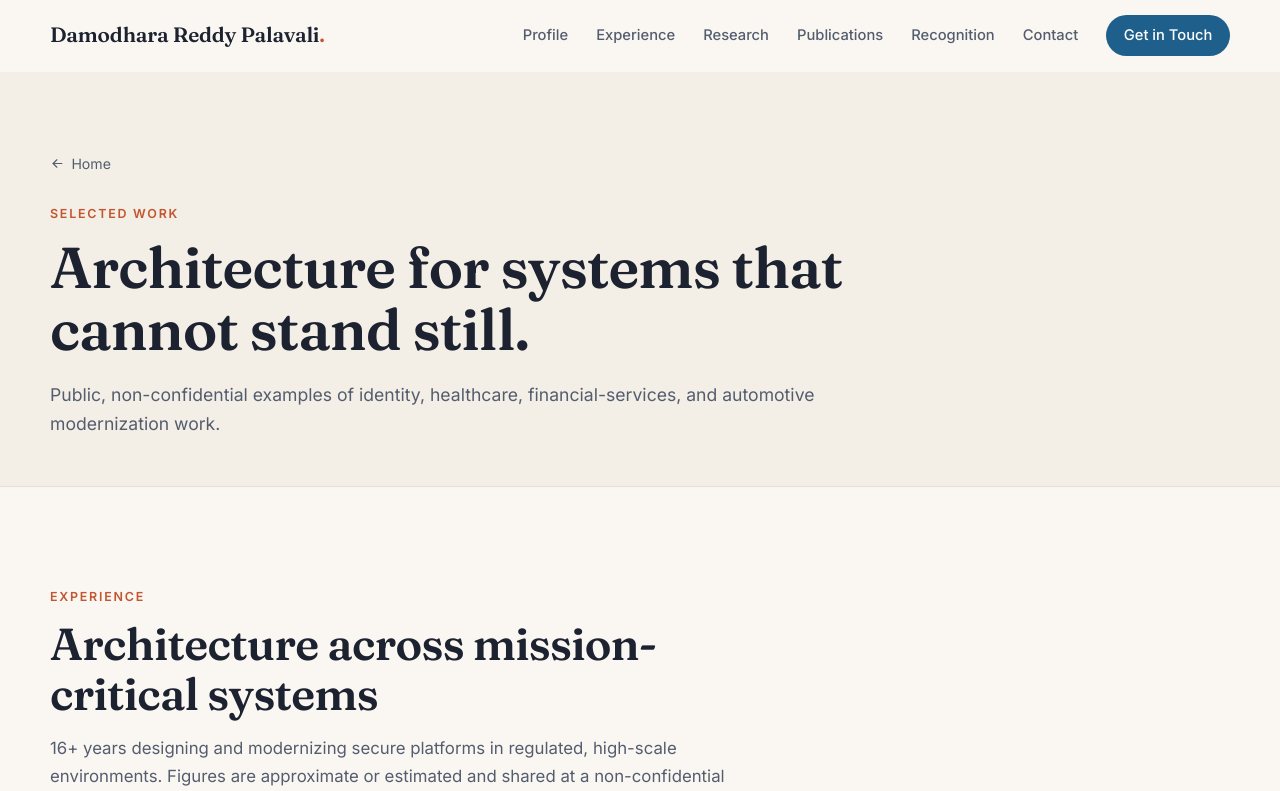
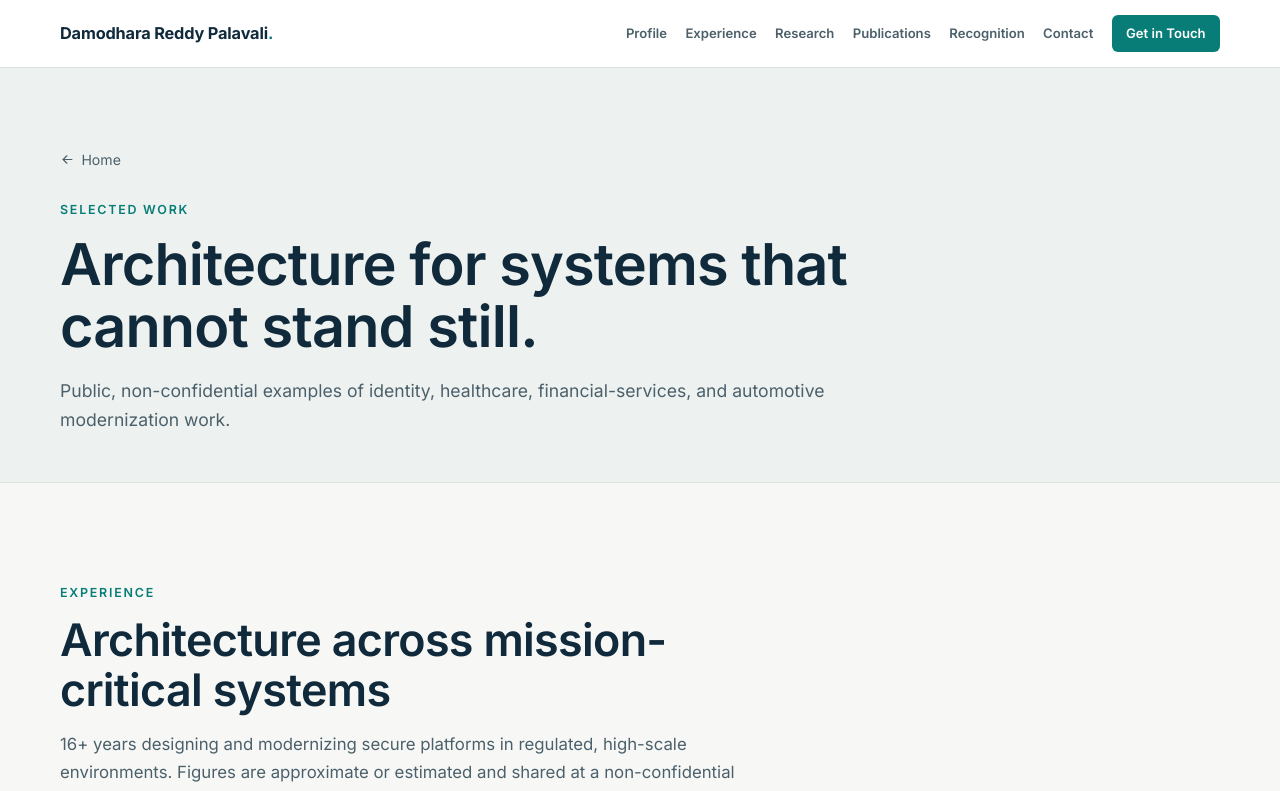
Before and after one commit to pdreddy/drp-portfolio, a React (Vite) app: page /work in a window 1280 px wide. Shown: the top 791 px of the page. Built offline with nearby package versions, Linux system fonts and the light colour scheme.

Commit message:
Polish portfolio with executive visual system

```diff
--- a/src/components/Hero.jsx
+++ b/src/components/Hero.jsx
@@ -49,7 +49,7 @@ export default function Hero() {
       <section id="top" className="portfolio-hero" aria-labelledby="hero-title">
         <div className="shell portfolio-hero__grid">
           <div>
-            <p className="eyebrow">{profile.name}</p>
+            <p className="hero-name">{profile.name}</p>
             <p className="professional-title">Zero Trust &amp; Identity Security Specialist</p>
             <h1 id="hero-title">Enterprise identity security, secure modernization, and applied AI</h1>
             <p className="hero-summary">I am a technology leader and researcher with 15+ years of experience building and modernizing enterprise systems across federal government, healthcare, financial services, and automotive technology. My work focuses on identity security, Zero Trust, secure system modernization, and applied AI.</p>
@@ -60,7 +60,7 @@ export default function Hero() {
         <div className="shell credibility" aria-label="Professional credibility">
           <a href="#publications"><strong>{researchStats.published}</strong><span>published papers with public records</span></a>
           <ExternalLink href={dzoneProfile.profile} className="credibility__item"><strong>{dzoneProfile.articles}</strong><span>DZone articles · {dzoneProfile.pageviews} recorded pageviews</span></ExternalLink>
-          <ExternalLink href={profileLinks.ieee} className="credibility__item"><strong>IEEE</strong><span>Senior Member · author profile</span></ExternalLink>
+          <ExternalLink href={profileLinks.ieee} className="credibility__item"><strong>IEEE</strong><span>Senior Member in site records · author profile</span></ExternalLink>
         </div>
       </section>
 
@@ -92,7 +92,7 @@ export default function Hero() {
 
       <section id="recognition" className="compact-section"><div className="shell">
         <SectionHeading eyebrow="Recognition & service" title="Professional membership and contribution" description="Categories are kept separate so memberships are not confused with awards or completed service." />
-        <div className="recognition-grid"><article><p className="card-kicker">Professional memberships</p><ul>{memberships.map(item => <li key={item.name}><strong>{item.name}</strong><span>{item.tier}</span></li>)}</ul></article><article><p className="card-kicker">Public profiles</p><ul>{socialLinks.filter(([label]) => label !== 'Email').map(([label, href]) => <li key={label}><ExternalLink href={href}>{label}</ExternalLink></li>)}</ul></article><article><p className="card-kicker">Review &amp; speaking</p><p>Peer review, judging, and speaking activities remain on the detailed service page and are explicitly marked when evidence is pending.</p><Link className="arrow-link" to="/speaking">Review service records <Icon name="arrow" size={14} /></Link></article></div>
+        <div className="recognition-grid"><article><p className="card-kicker">Memberships in site records</p><ul>{memberships.map(item => <li key={item.name}><strong>{item.name}</strong><span>{item.tier}</span></li>)}</ul></article><article><p className="card-kicker">Public profiles</p><ul>{socialLinks.filter(([label]) => label !== 'Email').map(([label, href]) => <li key={label}><ExternalLink href={href}>{label}</ExternalLink></li>)}</ul></article><article><p className="card-kicker">Review &amp; speaking</p><p>Peer review, judging, and speaking activities remain on the detailed service page and are explicitly marked when evidence is pending.</p><Link className="arrow-link" to="/speaking">Review service records <Icon name="arrow" size={14} /></Link></article></div>
       </div></section>
 
       <section id="contact" className="compact-section contact-section"><div className="shell contact-layout"><div><p className="eyebrow">Contact</p><h2>Let’s discuss a useful collaboration.</h2><p>For speaking, research, or professional collaboration, feel free to reach out.</p></div><div className="contact-links"><a className="button button--primary" href={profileLinks.email}><Icon name="mail" /> Email me</a><ExternalLink href={profileLinks.linkedin} className="button button--ghost">LinkedIn</ExternalLink><ExternalLink href={profileLinks.ieee} className="button button--ghost">IEEE profile</ExternalLink></div></div></section>
--- a/src/index.css
+++ b/src/index.css
@@ -1,49 +1,27 @@
 :root {
   color-scheme: light;
-  --bg: #faf7f2;
-  --bg-alt: #f3eee6;
+  --bg: #f7f8f6;
+  --bg-alt: #edf2f0;
   --surface: #ffffff;
-  --surface-2: #f7f3ec;
-  --line: #e6dfd3;
-  --line-strong: #d4cab9;
-  --text: #1c2230;
-  --muted: #545d6e;
-  --faint: #7a8293;
-  --accent: #1f5f8b;
-  --accent-2: #c2562f;
-  --accent-3: #2f7d5b;
-  --accent-soft: rgba(31, 95, 139, .08);
+  --surface-2: #f2f5f4;
+  --line: #dce4e1;
+  --line-strong: #bccbc7;
+  --text: #102a3c;
+  --muted: #4c606b;
+  --faint: #6b7d85;
+  --accent: #087d77;
+  --accent-2: #087d77;
+  --accent-3: #087d77;
+  --accent-soft: rgba(8, 125, 119, .09);
   --on-accent: #ffffff;
   --gradient: linear-gradient(120deg, var(--accent) 0%, var(--accent-2) 100%);
-  --display: 'Fraunces', Georgia, 'Times New Roman', serif;
+  --display: 'Inter', system-ui, -apple-system, sans-serif;
   --body: 'Inter', system-ui, -apple-system, sans-serif;
   --mono: 'JetBrains Mono', ui-monospace, SFMono-Regular, Menlo, monospace;
-  --radius: 14px;
-  --nav-h: 72px;
-  --nav-bg: rgba(250, 247, 242, .9);
-  --shadow: 0 18px 40px -24px rgba(28, 34, 48, .25);
-}
-
-@media (prefers-color-scheme: dark) {
-  :root {
-    color-scheme: dark;
-    --bg: #12151c;
-    --bg-alt: #171b24;
-    --surface: #1c212c;
-    --surface-2: #222835;
-    --line: #2b3240;
-    --line-strong: #3a4354;
-    --text: #ece8e1;
-    --muted: #b0b6c2;
-    --faint: #8a91a0;
-    --accent: #7cb7e0;
-    --accent-2: #f0936b;
-    --accent-3: #6cc59c;
-    --accent-soft: rgba(124, 183, 224, .1);
-    --on-accent: #10141b;
-    --nav-bg: rgba(18, 21, 28, .9);
-    --shadow: 0 18px 40px -24px rgba(0, 0, 0, .6);
-  }
+  --radius: 10px;
+  --nav-h: 68px;
+  --nav-bg: rgba(255, 255, 255, .96);
+  --shadow: 0 14px 34px -24px rgba(16, 42, 60, .35);
 }
 
 * { box-sizing: border-box; }
@@ -53,10 +31,10 @@ body { margin: 0; background: var(--bg); color: var(--text); font: 400 16px/1.65
 a { color: inherit; }
 button { font: inherit; }
 h1, h2, h3 { font-family: var(--display); font-weight: 600; letter-spacing: -.015em; }
-.shell { width: min(1180px, calc(100% - 32px)); margin-inline: auto; }
+.shell { width: min(1160px, calc(100% - 40px)); margin-inline: auto; }
 .mono { font-family: var(--mono); }
 .accent { color: var(--accent); }
-.gradient-text { color: var(--accent-2); font-style: italic; }
+.gradient-text { color: var(--accent); }
 
 .skip-link { position: fixed; z-index: 200; top: -60px; left: 16px; padding: .65rem 1rem; background: var(--accent); color: var(--on-accent); border-radius: 8px; }
 .skip-link:focus { top: 12px; }
@@ -74,10 +52,10 @@ h1, h2, h3 { font-family: var(--display); font-weight: 600; letter-spacing: -.01
 .eyebrow span { color: var(--faint); }
 
 /* ---------- Buttons & links ---------- */
-.button { display: inline-flex; min-height: 48px; align-items: center; justify-content: center; gap: .55rem; padding: .75rem 1.4rem; border: 1px solid transparent; border-radius: 999px; font-size: .92rem; font-weight: 600; text-decoration: none; transition: transform .2s, box-shadow .2s, border-color .2s, background .2s; }
+.button { display: inline-flex; min-height: 44px; align-items: center; justify-content: center; gap: .55rem; padding: .65rem 1.2rem; border: 1px solid transparent; border-radius: 6px; font-size: .88rem; font-weight: 700; text-decoration: none; transition: transform .2s, box-shadow .2s, border-color .2s, background .2s; }
 .button:hover { transform: translateY(-2px); }
 .button--primary { background: var(--accent); color: var(--on-accent); box-shadow: var(--shadow); }
-.button--primary:hover { background: var(--accent-2); }
+.button--primary:hover { background: #056963; }
 .button--ghost { border-color: var(--line-strong); color: var(--text); background: var(--surface); }
 .button--ghost:hover { border-color: var(--accent); color: var(--accent); }
 .arrow-link { display: inline-flex; align-items: center; gap: .4rem; color: var(--accent); font-size: .9rem; font-weight: 600; text-decoration: none; }
@@ -85,16 +63,17 @@ h1, h2, h3 { font-family: var(--display); font-weight: 600; letter-spacing: -.01
 .arrow-link:hover svg { transform: translateX(3px); }
 
 /* ---------- Nav ---------- */
-.site-nav { position: sticky; top: 0; z-index: 100; height: var(--nav-h); border-bottom: 1px solid transparent; transition: background .25s, border-color .25s; }
+.site-nav { position: sticky; top: 0; z-index: 100; height: var(--nav-h); border-bottom: 1px solid var(--line); background: var(--nav-bg); backdrop-filter: blur(14px); transition: box-shadow .2s; }
 .site-nav--compact { background: var(--nav-bg); border-color: var(--line); backdrop-filter: blur(14px); -webkit-backdrop-filter: blur(14px); }
+.site-nav--compact { box-shadow: 0 8px 24px -24px #102a3c; }
 .nav-inner { display: flex; height: 100%; align-items: center; justify-content: space-between; }
-.brand { display: inline-flex; align-items: baseline; font: 600 1.3rem/1 var(--display); letter-spacing: -.01em; text-decoration: none; }
+.brand { display: inline-flex; align-items: baseline; font: 700 1.02rem/1 var(--display); letter-spacing: -.01em; text-decoration: none; }
 .brand-dot { color: var(--accent-2); }
-.nav-links { display: flex; align-items: center; gap: 1.75rem; }
-.nav-links a { color: var(--muted); font-size: .92rem; font-weight: 500; text-decoration: none; transition: color .2s; }
+.nav-links { display: flex; align-items: center; gap: 1.15rem; }
+.nav-links a { color: var(--muted); font-size: .82rem; font-weight: 600; text-decoration: none; transition: color .2s; }
 .nav-links a:hover, .nav-links a.is-active { color: var(--text); }
 .nav-links a.is-active:not(.nav-cta) { box-shadow: inset 0 -2px 0 var(--accent-2); }
-.nav-links .nav-cta { display: inline-flex; align-items: center; gap: .4rem; padding: .55rem 1.1rem; border-radius: 999px; background: var(--accent); color: var(--on-accent); }
+.nav-links .nav-cta { display: inline-flex; align-items: center; gap: .4rem; padding: .5rem .9rem; border-radius: 6px; background: var(--accent); color: var(--on-accent); }
 .nav-links .nav-cta:hover { background: var(--accent-2); color: var(--on-accent); }
 .menu-button { display: none; width: 44px; height: 44px; align-items: center; justify-content: center; border: 1px solid var(--line); border-radius: 10px; background: var(--surface); color: var(--text); cursor: pointer; }
 
@@ -227,22 +206,23 @@ h1, h2, h3 { font-family: var(--display); font-weight: 600; letter-spacing: -.01
 
 /* ---------- Evidence-led homepage ---------- */
 .brand-short { display: none; }
-.compact-section { padding: clamp(3rem, 6vw, 4.5rem) 0; }
+.compact-section { padding: clamp(2.75rem, 5vw, 4rem) 0; }
 .compact-section .section-heading { margin-bottom: 1.75rem; }
-.portfolio-hero { padding: clamp(2.2rem, 5vw, 4rem) 0 0; }
-.portfolio-hero__grid { display: grid; grid-template-columns: minmax(0, 1fr) 245px; gap: clamp(2rem, 5vw, 4.5rem); align-items: center; }
-.professional-title { margin: 0 0 .65rem; color: var(--accent); font-weight: 700; }
-.portfolio-hero h1 { max-width: 820px; margin: 0; font-size: clamp(2.25rem, 5vw, 4rem); line-height: 1.04; }
+.portfolio-hero { padding: clamp(2rem, 4vw, 3.25rem) 0 0; background: #fff; }
+.portfolio-hero__grid { display: grid; grid-template-columns: minmax(0, 1fr) 230px; gap: clamp(2rem, 5vw, 4.25rem); align-items: center; }
+.hero-name { margin: 0 0 .3rem; color: var(--text); font-size: clamp(1.2rem, 2vw, 1.5rem); font-weight: 700; letter-spacing: -.02em; }
+.professional-title { margin: 0 0 .65rem; color: var(--accent); font-size: .9rem; font-weight: 700; letter-spacing: .02em; }
+.portfolio-hero h1 { max-width: 800px; margin: 0; font-size: clamp(2rem, 4.4vw, 3.45rem); font-weight: 700; line-height: 1.07; letter-spacing: -.04em; }
 .portfolio-hero .hero-summary { max-width: 790px; margin-top: 1rem; }
 .portfolio-hero .hero-actions { margin-top: 1.4rem; }
 .profile-photo { margin: 0; }
-.profile-photo__frame { overflow: hidden; aspect-ratio: 4 / 5; border: 1px solid var(--line-strong); border-radius: 12px; background: var(--surface); box-shadow: var(--shadow); }
+.profile-photo__frame { overflow: hidden; aspect-ratio: 4 / 5; border: 1px solid var(--line-strong); border-radius: 8px; background: var(--surface); box-shadow: 12px 12px 0 #d8e8e4; }
 .profile-photo__frame img { width: 100%; height: 100%; object-fit: cover; }
-.profile-photo__placeholder { display: grid; height: 100%; place-content: center; gap: .7rem; padding: 1rem; background: #e8eeec; color: #18384a; text-align: center; }
+.profile-photo__placeholder { display: grid; height: 100%; place-content: center; gap: .7rem; padding: 1rem; background: #edf3f1; color: #18384a; text-align: center; }
 .profile-photo__placeholder span { font: 600 3.4rem/1 var(--display); }
 .profile-photo__placeholder small { font-size: .72rem; font-weight: 600; letter-spacing: .06em; text-transform: uppercase; }
-.credibility { display: grid; grid-template-columns: repeat(3, 1fr); margin-top: 2.5rem; border-block: 1px solid var(--line); }
-.credibility > a { display: grid; grid-template-columns: auto 1fr; gap: .75rem; align-items: center; min-height: 74px; padding: .8rem 1.25rem; color: var(--muted); text-decoration: none; }
+.credibility { display: grid; grid-template-columns: repeat(3, 1fr); margin-top: 2rem; border-top: 1px solid var(--line); }
+.credibility > a { display: grid; grid-template-columns: auto 1fr; gap: .75rem; align-items: center; min-height: 70px; padding: .75rem 1.25rem; color: var(--muted); text-decoration: none; }
 .credibility > a + a { border-left: 1px solid var(--line); }
 .credibility strong { color: var(--text); font: 600 1.5rem var(--display); }
 .credibility span { max-width: 220px; font-size: .78rem; line-height: 1.35; }
@@ -261,9 +241,9 @@ h1, h2, h3 { font-family: var(--display); font-weight: 600; letter-spacing: -.01
 .timeline-body h3 { margin: .15rem 1.5rem 0 0; font-size: 1.15rem; }
 .timeline-body .card-kicker { grid-column: 2; margin: 0 1.5rem .15rem 0; }
 .timeline-body ul { grid-column: 3; grid-row: 1 / span 2; margin: 0; padding-left: 1.1rem; color: var(--muted); font-size: .9rem; }
-.section--navy { background: #102a3a; color: #f8faf9; }
+.section--navy { background: #102a3c; color: #f8faf9; }
 .section--navy .eyebrow, .section--navy .arrow-link { color: #82c9bd; }
-.selected-work { display: grid; grid-template-columns: repeat(2, 1fr); border: 1px solid rgba(255,255,255,.18); }
+.selected-work { display: grid; grid-template-columns: repeat(2, 1fr); border: 1px solid rgba(255,255,255,.2); background: rgba(255,255,255,.03); }
 .selected-work > article { display: grid; grid-template-columns: 38px 1fr; gap: .5rem; padding: 1.4rem; }
 .selected-work > article:nth-child(even) { border-left: 1px solid rgba(255,255,255,.18); }
 .selected-work > article:nth-child(n+3) { border-top: 1px solid rgba(255,255,255,.18); }
@@ -289,14 +269,14 @@ h1, h2, h3 { font-family: var(--display); font-weight: 600; letter-spacing: -.01
 .evidence-link { display: inline-flex; align-items: center; align-self: start; gap: .25rem; color: var(--accent); font-size: .78rem; font-weight: 600; text-decoration: none; }
 .list-link { margin-top: 1rem; }
 .verification-note { margin: 1.25rem 0 0; color: var(--faint); font-size: .8rem; }
-.recognition-grid { display: grid; grid-template-columns: repeat(3, 1fr); border: 1px solid var(--line); }
+.recognition-grid { display: grid; grid-template-columns: repeat(3, 1fr); border: 1px solid var(--line); border-radius: 8px; background: #fff; box-shadow: var(--shadow); }
 .recognition-grid article { padding: 1.25rem; }
 .recognition-grid article + article { border-left: 1px solid var(--line); }
 .recognition-grid ul { display: grid; gap: .65rem; margin: .7rem 0 0; padding: 0; list-style: none; }
 .recognition-grid li { display: flex; justify-content: space-between; gap: 1rem; color: var(--muted); font-size: .86rem; }
 .recognition-grid li strong { color: var(--text); }
 .recognition-grid article > p:not(.card-kicker) { color: var(--muted); font-size: .88rem; }
-.contact-section { background: #102a3a; color: #fff; }
+.contact-section { background: #102a3c; color: #fff; }
 .contact-layout { display: grid; grid-template-columns: 1fr auto; gap: 2rem; align-items: center; }
 .contact-layout h2 { margin: 0; font-size: clamp(1.8rem, 4vw, 2.7rem); }
 .contact-layout p:not(.eyebrow) { margin: .6rem 0 0; color: #c7d3d7; }
```
